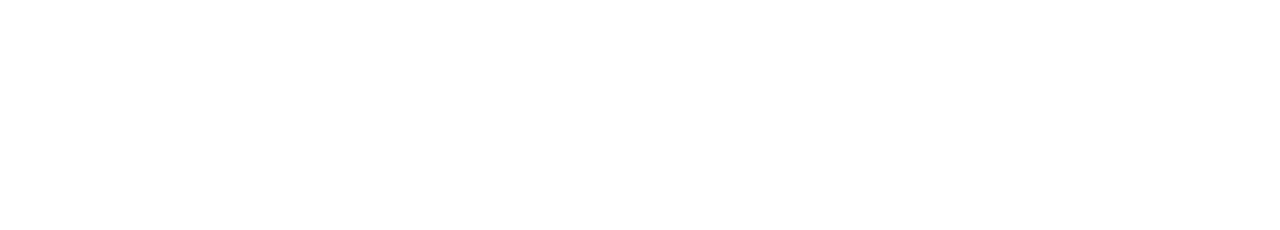
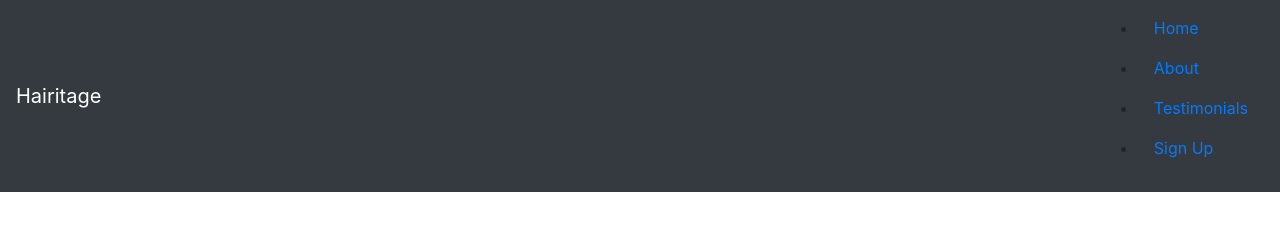
Before and after one commit to Code-Institute-Submissions/milestone-project-132, a plain HTML site: page index.html in a window 1280 px wide. Drawn offline with nearby package versions, Linux system fonts and the light colour scheme.

Commit message:
Create file structure and begin work on navbar

```diff
--- /dev/null
+++ b/assets/css/styles.css
@@ -0,0 +1,3 @@
+#test {
+    background-color: blue;
+}
--- a/index.html
+++ b/index.html
@@ -3,9 +3,28 @@
 <head>
     <meta charset="UTF-8">
     <meta name="viewport" content="width=device-width, initial-scale=1.0">
+    <link rel="stylesheet" href="assets/css/styles.css">
+    <link rel="stylesheet" href="https://cdn.jsdelivr.net/npm/bootstrap@4.5.3/dist/css/bootstrap.min.css" integrity="sha384-TX8t27EcRE3e/ihU7zmQxVncDAy5uIKz4rEkgIXeMed4M0jlfIDPvg6uqKI2xXr2" crossorigin="anonymous">
     <title>Hairitage | Home</title>
 </head>
 <body>
+    <nav class="navbar navbar-dark bg-dark">
+        <a class="navbar-brand" href="index.html">Hairitage</a>
+        <ul>
+            <li>
+                <a class="nav-link" href="index.html">Home</a>
+            </li>
+            <li>
+                <a class="nav-link" href="about.html">About</a>
+            </li>
+            <li>
+                <a class="nav-link" href="testimonials.html">Testimonials</a>
+            </li>
+            <li>
+                <a class="nav-link" href="sign-up.html">Sign Up</a>
+            </li>
+        </ul>
+    </nav>
 
 </body>
 </html>
```
Also changed, not shown: about.html (added, +13 -0 lines), sign-up.html (added, +14 -0 lines), testimonials.html (added, +13 -0 lines).
